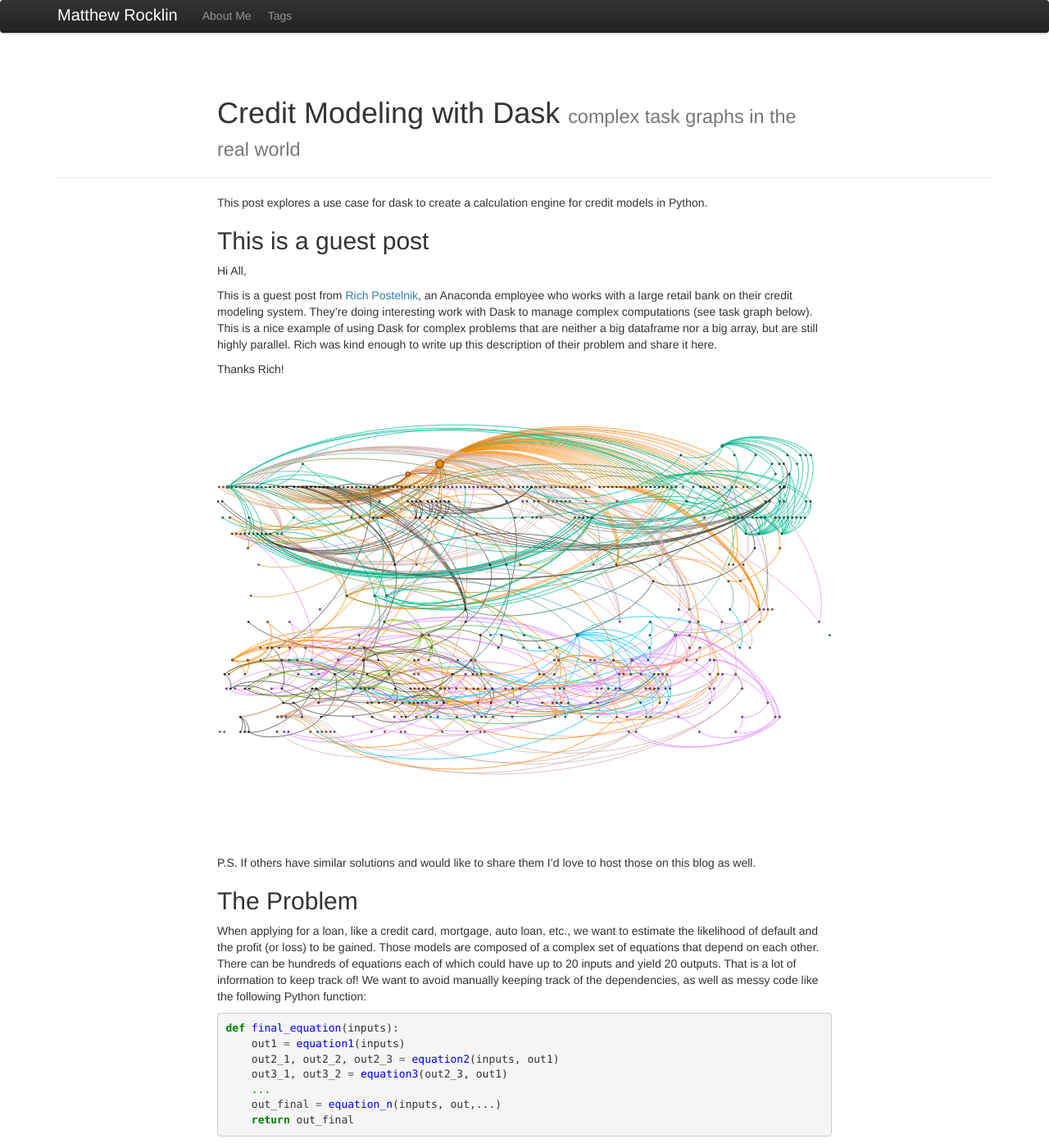
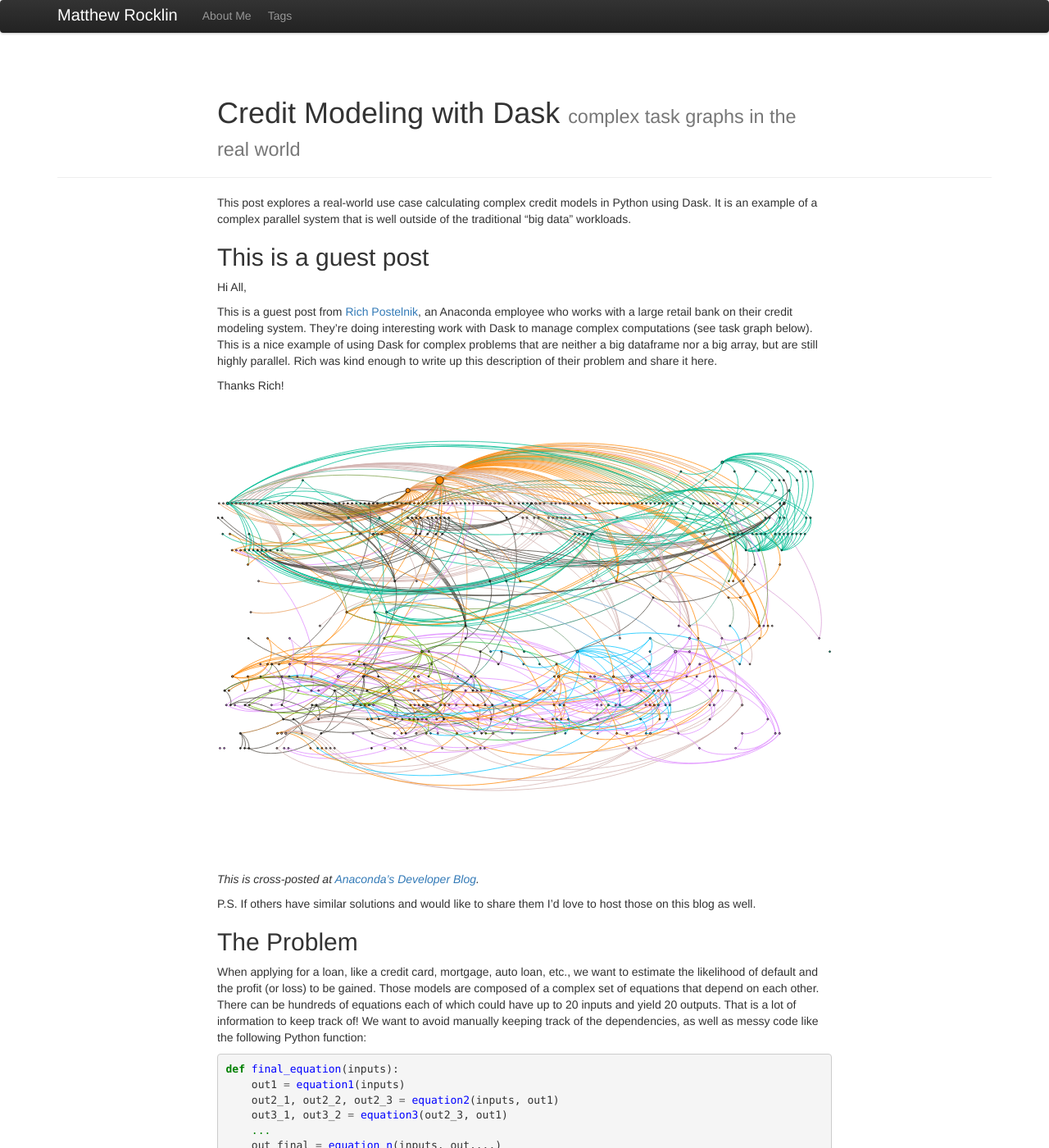
Before and after one commit to besyskymnbk/blog, a Jekyll site: the page built from _posts/work/2018-02-09-credit-models-with-dask.md, in a window 1280 px wide and 1400 px high. Shown: the whole window at 82% size. Built offline with Jekyll 4.4.1, drawn with Linux system fonts in a browser that asks for light colours; comment, search, counter and statistics services are not loaded.

Commit message:
add cross link to anaconda

```diff
--- a/_posts/work/2018-02-09-credit-models-with-dask.md
+++ b/_posts/work/2018-02-09-credit-models-with-dask.md
@@ -9,7 +9,8 @@ author: Richard Postelnik
 ---
 {% include JB/setup %}
 
-This post explores a use case for dask to create a calculation engine for credit models in Python.
+This post explores a real-world use case calculating complex credit models in Python using Dask.
+It is an example of a complex parallel system that is well outside of the traditional "big data" workloads.
 
 ## This is a guest post
 
@@ -28,6 +29,8 @@ Thanks Rich!
   <img src="{{BASE_PATH}}/images/credit_models/simple-model.svg"
        alt="zoomed model section"
        width="100%"></a>
+
+*This is cross-posted at [Anaconda's Developer Blog](https://www.anaconda.com/blog/developer-blog/credit-modeling-with-dask/).*
 
 P.S. If others have similar solutions and would like to share them I'd love to host those on this blog as well.
 
```
